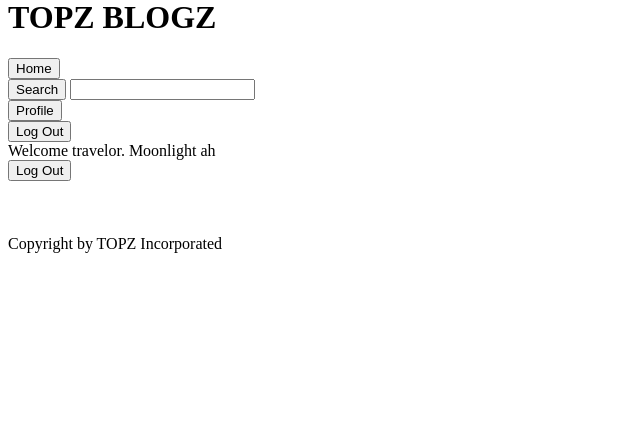
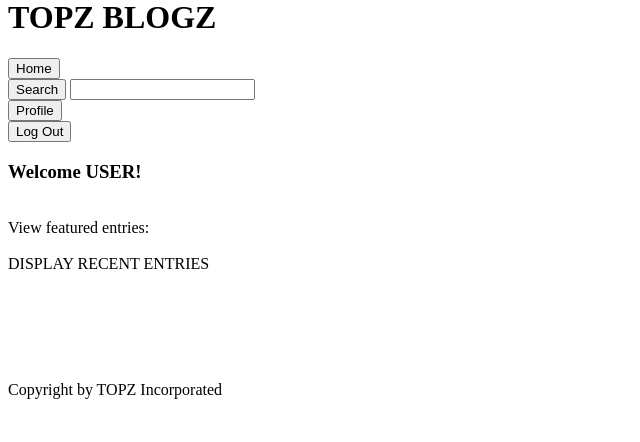
Before and after one commit to jhwu03/softdev-project0, a Flask app: page / in a window 1280 px wide. Shown: the part 22-464 px from the top of the page, without its empty margins (0-640 px from the left). Run offline with Flask 2, Linux system fonts and the light colour scheme.

Commit message:
home page functional

```diff
--- a/app.py
+++ b/app.py
@@ -17,7 +17,12 @@ createDB.createTable() #always create tables when first run, just in case tables
 
 @app.route("/")
 def home():
-    return render_template("home.html")
+    #VARIABLES TO PASS:
+    user = "USER"
+    entries = "DISPLAY RECENT ENTRIES"
+    return render_template("home.html",
+        username = user,
+        recentEntries = entries)
 
 
 
--- a/templates/home.html
+++ b/templates/home.html
@@ -5,11 +5,16 @@
 {% endblock %}
 
 {% block body %}
-  Welcome travelor. Moonlight ah
-  <br>
-  <form action='/logout', method="POST">
-      <input type = 'submit' name = 'logout' value = "Log Out">
-  </form>
-  <br>
-  <br>
+
+    <h3> Welcome {{username}}! </h3>
+    <br>
+    View featured entries:
+    <br>
+    <br>
+    {{recentEntries}}
+    <br>
+
+
+
+    <br><br><br><br><br>
 {% endblock %}
```
